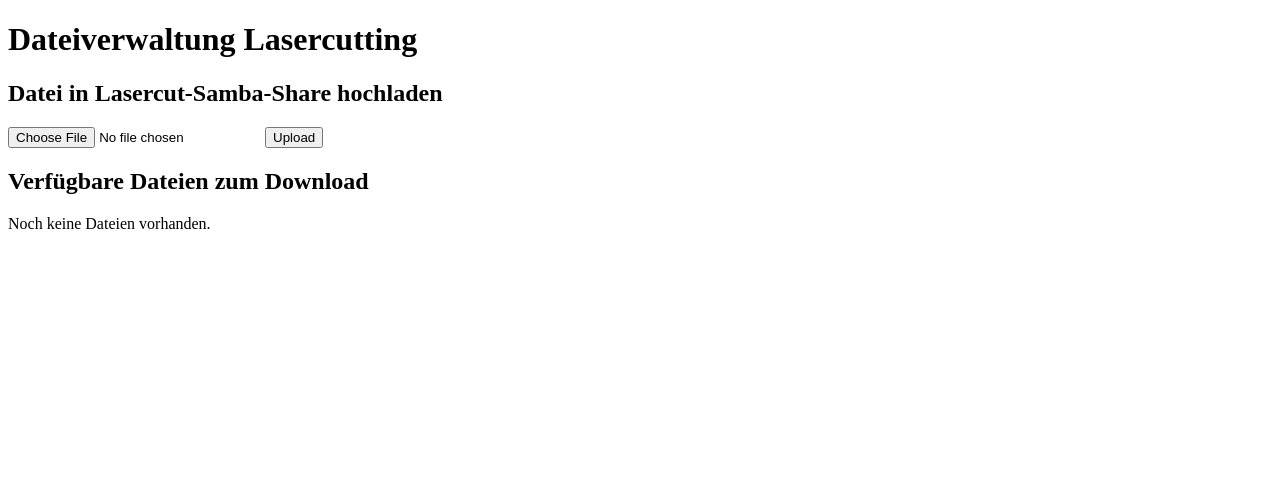
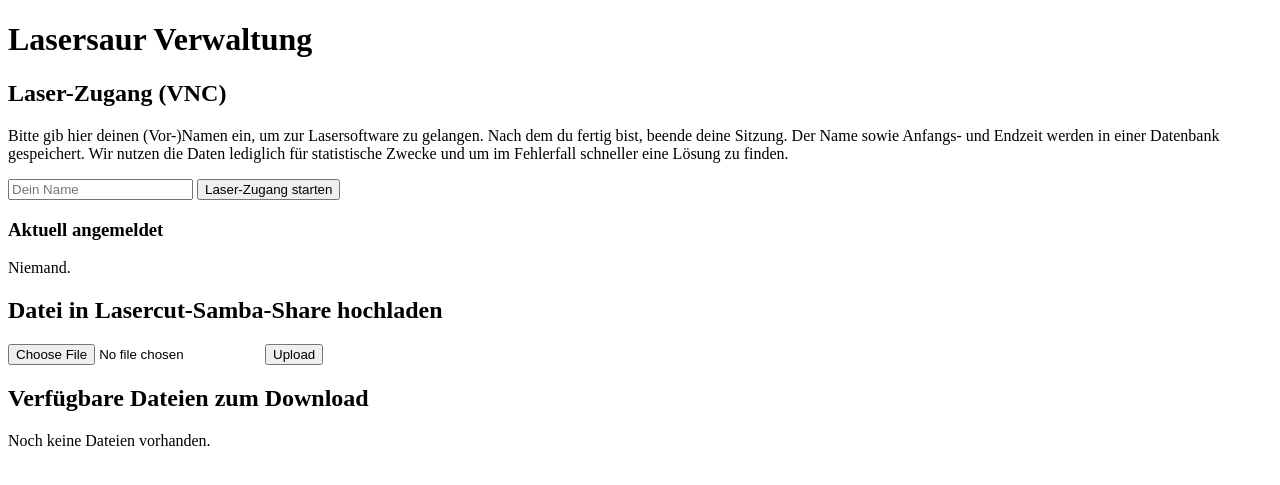
Before and after one commit to fablabcb/laserCompanion, a Flask app: page /lasercompanion in a window 1280 px wide. Shown: the top 485 px of the page. Run offline with Flask 3, Linux system fonts and the light colour scheme; data that the repository does not hold is empty.

Commit message:
added userlogging

```diff
--- a/app.py
+++ b/app.py
@@ -1,22 +1,110 @@
 import os
-from flask import Flask, request, render_template_string, render_template, redirect, url_for, flash, send_from_directory, abort
+import sqlite3
+import hmac
+from contextlib import closing
+from datetime import datetime, timedelta
+
+from flask import (Flask, request, render_template, redirect, url_for, flash,
+                   send_from_directory, abort, jsonify, session)
 from werkzeug.utils import secure_filename
 
 from dotenv import load_dotenv
-load_dotenv()                      # liest .env, falls vorhanden (für die lokale Entwicklung)
+load_dotenv()                      # muss vor dem Import von config stehen
 
 from config import Config
 app = Flask(__name__)
 app.config.from_object(Config)
 
-# Konfiguration
+# ---------------------------------------------------------------- Konfiguration
 ALLOWED_EXTENSIONS = {'svg', 'pdf', 'png', 'jpg', 'jpeg', 'gif', 'dxf'}
+MAX_HOURS = 10                     # automatischer Logout nach dieser Zeit
+TS_FORMAT = "%Y-%m-%d %H:%M:%S"
+
 
 def allowed_file(filename):
     return '.' in filename and \
            filename.rsplit('.', 1)[1].lower() in ALLOWED_EXTENSIONS
 
 
+# ---------------------------------------------------------------- Datenbank
+def get_db():
+    conn = sqlite3.connect(app.config['DB_PATH'])
+    conn.row_factory = sqlite3.Row
+    return conn
+
+
+def init_db():
+    with closing(get_db()) as db:
+        db.execute("""CREATE TABLE IF NOT EXISTS laser_sessions (
+            id          INTEGER PRIMARY KEY AUTOINCREMENT,
+            name        TEXT NOT NULL,
+            login_at    TEXT NOT NULL,
+            logout_at   TEXT,
+            auto_logout INTEGER NOT NULL DEFAULT 0
+        )""")
+        cols = [r["name"] for r in db.execute("PRAGMA table_info(laser_sessions)")]
+        if "auto_logout" not in cols:
+            db.execute("ALTER TABLE laser_sessions "
+                       "ADD COLUMN auto_logout INTEGER NOT NULL DEFAULT 0")
+        db.commit()
+
+
+init_db()
+
+
+def now():
+    return datetime.now().strftime(TS_FORMAT)
+
+
+def expire_old_sessions():
+    """Beendet Sitzungen, die älter als MAX_HOURS sind (Logout-Zeit = Login + MAX_HOURS)."""
+    cutoff = (datetime.now() - timedelta(hours=MAX_HOURS)).strftime(TS_FORMAT)
+    with closing(get_db()) as db:
+        db.execute(
+            """UPDATE laser_sessions
+               SET logout_at = datetime(login_at, ?), auto_logout = 1
+               WHERE logout_at IS NULL AND login_at <= ?""",
+            (f"+{MAX_HOURS} hours", cutoff),
+        )
+        db.commit()
+
+
+@app.before_request
+def _expire_sessions():
+    if request.path.startswith(("/lasercompanion", "/db-data")):
+        expire_old_sessions()
+
+
+def active_sessions():
+    with closing(get_db()) as db:
+        return db.execute(
+            "SELECT * FROM laser_sessions WHERE logout_at IS NULL ORDER BY login_at"
+        ).fetchall()
+
+
+def my_session():
+    sid = session.get("laser_session_id")
+    if not sid:
+        return None
+    with closing(get_db()) as db:
+        row = db.execute(
+            "SELECT * FROM laser_sessions WHERE id = ? AND logout_at IS NULL", (sid,)
+        ).fetchone()
+    if row is None:
+        session.pop("laser_session_id", None)
+    return row
+
+
+def end_session(sid):
+    with closing(get_db()) as db:
+        db.execute(
+            "UPDATE laser_sessions SET logout_at = ? WHERE id = ? AND logout_at IS NULL",
+            (now(), sid),
+        )
+        db.commit()
+
+
+# ---------------------------------------------------------------- Dateien
 def list_files():
     folder = app.config['UPLOAD_FOLDER']
     if not os.path.isdir(folder):
@@ -31,6 +119,8 @@ def list_files():
             })
     return sorted(files, key=lambda f: f['name'].lower())
 
+
+# ---------------------------------------------------------------- Routen
 @app.route('/')
 def guck():
     return render_template('index.html')
@@ -39,12 +129,10 @@ def guck():
 @app.route('/lasercompanion', methods=['GET', 'POST'])
 def lasercompanion():
     if request.method == 'POST':
-        # Prüfen, ob die Datei im Request ist
         if 'file' not in request.files:
             flash('Kein Datei-Teil im Request')
             return redirect(request.url)
         file = request.files['file']
-        # Wenn kein Dateiname ausgewählt wurde
         if file.filename == '':
             flash('Keine Datei ausgewählt')
             return redirect(request.url)
@@ -53,11 +141,17 @@ def lasercompanion():
             os.makedirs(app.config['UPLOAD_FOLDER'], exist_ok=True)
             file.save(os.path.join(app.config['UPLOAD_FOLDER'], filename))
             flash(f'Datei {filename} erfolgreich im Samba-Share gespeichert')
-            return redirect(url_for('upload_file'))
+            return redirect(url_for('lasercompanion'))      # war: 'upload_file'
         else:
             flash('Dateityp nicht erlaubt')
             return redirect(request.url)
-    return render_template('laser.html', files=list_files())
+    return render_template(
+        'laser.html',
+        files=list_files(),
+        me=my_session(),
+        active=active_sessions(),
+        vnc_url=app.config['VNC_URL'],
+    )
 
 
 @app.route('/download/<path:filename>')
@@ -65,11 +159,58 @@ def download(filename):
     # send_from_directory schützt vor Path-Traversal (../)
     try:
         return send_from_directory(
-            UPLOAD_FOLDER, filename, as_attachment=True
+            app.config['UPLOAD_FOLDER'], filename, as_attachment=True
         )
     except FileNotFoundError:
         abort(404)
 
+
+@app.route('/lasercompanion/start', methods=['POST'])
+def laser_start():
+    name = (request.form.get('name') or '').strip()[:80]
+    if not name:
+        return jsonify(error='Bitte Namen eingeben'), 400
+    old = session.pop('laser_session_id', None)
+    if old:
+        end_session(old)               # offene Sitzung dieses Browsers sauber schließen
+    with closing(get_db()) as db:
+        cur = db.execute(
+            "INSERT INTO laser_sessions (name, login_at) VALUES (?, ?)", (name, now())
+        )
+        db.commit()
+        session['laser_session_id'] = cur.lastrowid
+    return jsonify(ok=True)
+
+
+@app.route('/lasercompanion/stop', methods=['POST'])
+def laser_stop():
+    sid = session.pop('laser_session_id', None)
+    if sid:
+        end_session(sid)
+    return jsonify(ok=True)
+
+
+@app.route('/db-data/<key>')
+def db_data(key):
+    expected = app.config.get('DB_DATA_KEY', '')
+    if not expected or not hmac.compare_digest(key.encode(), expected.encode()):
+        abort(404)                     # 404 statt 403, damit die Seite nicht auffällt
+    since = (datetime.now() - timedelta(days=30)).strftime(TS_FORMAT)
+    with closing(get_db()) as db:
+        raw = db.execute(
+            "SELECT * FROM laser_sessions WHERE login_at >= ? ORDER BY login_at DESC",
+            (since,),
+        ).fetchall()
+    rows = []
+    for r in raw:
+        d = dict(r)
+        end = datetime.strptime(d['logout_at'], TS_FORMAT) if d['logout_at'] else datetime.now()
+        minutes = int((end - datetime.strptime(d['login_at'], TS_FORMAT)).total_seconds() // 60)
+        d['dauer'] = f"{minutes // 60} h {minutes % 60:02d} min"
+        rows.append(d)
+    return render_template('db_data.html', rows=rows)
+
+
 if __name__ == '__main__':
-    # host='0.0.0.0' macht die App auch von außen erreichbar
-    app.run(host='0.0.0.0', port=5000, debug=True)
+    # Debug nur bewusst einschalten (FLASK_DEBUG=1), nie zusammen mit host 0.0.0.0 im Netz
+    app.run(host='0.0.0.0', port=5000, debug=os.environ.get('FLASK_DEBUG') == '1')
--- a/templates/laser.html
+++ b/templates/laser.html
@@ -1,6 +1,74 @@
 <!DOCTYPE html>
-<title>Lasercut-Files Austauschplattform</title>
-<h1>Dateiverwaltung Lasercutting</h1>
+<title>Lasersaur</title>
+<h1>Lasersaur Verwaltung</h1>
+<section class="laser-access">
+  <h2>Laser-Zugang (VNC)</h2>
+
+  {% if me %}
+    <p>Angemeldet als <strong>{{ me['name'] }}</strong> seit {{ me['login_at'] }}</p>
+    <button type="button" id="laser-open">VNC erneut öffnen</button>
+    <button type="button" id="laser-stop">Sitzung beenden</button>
+  {% else %}
+    <p>Bitte gib hier deinen (Vor-)Namen ein, um zur Lasersoftware zu gelangen. Nach dem du fertig bist, beende deine Sitzung. Der Name sowie Anfangs- und Endzeit werden in einer Datenbank gespeichert. Wir nutzen die Daten lediglich für statistische Zwecke und um im Fehlerfall schneller eine Lösung zu finden.</p>
+    <input id="laser-name" placeholder="Dein Name" maxlength="80">
+    <button type="button" id="laser-start">Laser-Zugang starten</button>
+  {% endif %}
+  <p id="laser-msg"></p>
+
+  <h3>Aktuell angemeldet</h3>
+  {% if active %}
+    <ul>
+      {% for s in active %}
+        <li>{{ s['name'] }} (seit {{ s['login_at'] }})</li>
+      {% endfor %}
+    </ul>
+  {% else %}
+    <p>Niemand.</p>
+  {% endif %}
+</section>
+
+<script>
+const VNC_URL   = {{ vnc_url|tojson }};
+const START_URL = {{ url_for('laser_start')|tojson }};
+const STOP_URL  = {{ url_for('laser_stop')|tojson }};
+const loggedIn  = {{ 'true' if me else 'false' }};
+const msg = document.getElementById('laser-msg');
+
+function warn(e) { e.preventDefault(); e.returnValue = ''; }
+function enableWarning()  { window.addEventListener('beforeunload', warn); }
+function disableWarning() { window.removeEventListener('beforeunload', warn); }
+
+if (loggedIn) enableWarning();
+
+// Datei-Upload (Formular-Submit) darf keine Warnung auslösen
+document.querySelectorAll('form').forEach(f => f.addEventListener('submit', disableWarning));
+
+const startBtn = document.getElementById('laser-start');
+if (startBtn) startBtn.addEventListener('click', async () => {
+  const name = document.getElementById('laser-name').value.trim();
+  if (!name) { msg.textContent = 'Bitte Namen eingeben'; return; }
+  // Tab synchron im Klick öffnen, sonst blockiert der Browser das Popup
+  const tab = window.open(VNC_URL, '_blank');
+  const r = await fetch(START_URL, { method: 'POST', body: new URLSearchParams({ name }) });
+  if (!r.ok) {
+    if (tab) tab.close();
+    msg.textContent = 'Anmeldung fehlgeschlagen';
+    return;
+  }
+  disableWarning();
+  location.reload();
+});
+
+const openBtn = document.getElementById('laser-open');
+if (openBtn) openBtn.addEventListener('click', () => window.open(VNC_URL, '_blank'));
+
+const stopBtn = document.getElementById('laser-stop');
+if (stopBtn) stopBtn.addEventListener('click', async () => {
+  await fetch(STOP_URL, { method: 'POST' });
+  disableWarning();
+  location.reload();
+});
+</script>
 <h2>Datei in Lasercut-Samba-Share hochladen</h2>
 {% with messages = get_flashed_messages() %}
   {% if messages %}
```
Also changed, not shown: templates/db_data.html (added, +27 -0 lines).
